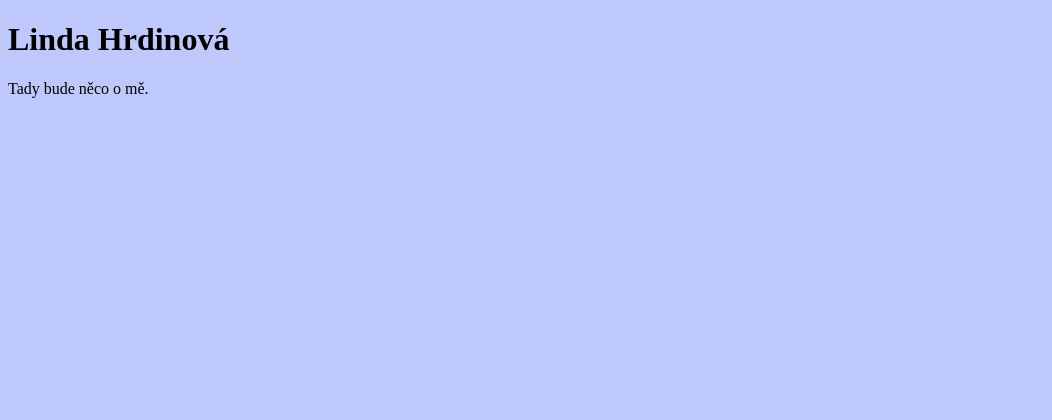
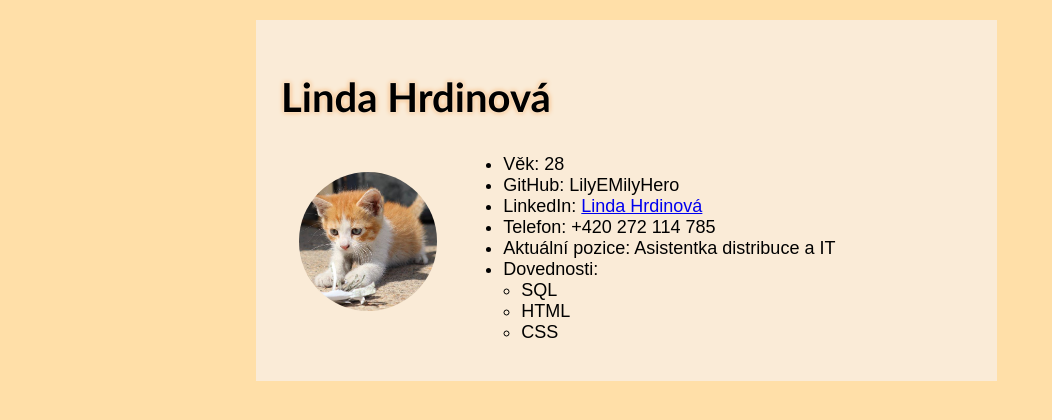
Before and after one commit to LilyEmilyHero/cviceni-vizitka-2023, a plain HTML site: page index.html in a window 1280 px wide. Shown: the whole page, without its empty margins (0-1052 px from the left). Drawn offline with Linux system fonts and the light colour scheme.

Commit message:
upravovánní zíkladního stylu

```diff
--- a/index.html
+++ b/index.html
@@ -7,7 +7,29 @@
     <title>Vizitka</title>
   </head>
   <body>
-    <h1>Linda Hrdinová</h1>
-    Tady bude něco o mě.
+    <section>
+      <h1>Linda Hrdinová</h1>
+      <img class="kote" src="kote.jpg" alt="zrzavé kotě" />
+      <ul>
+        <li>Věk: 28</li>
+        <li>GitHub: LilyEMilyHero</li>
+        <li>
+          LinkedIn:
+          <a href="https://www.linkedin.com/in/linda-hrdinov%C3%A1-693733230/">
+            Linda Hrdinová
+          </a>
+        </li>
+        <li>Telefon: +420 272 114 785</li>
+        <li>Aktuální pozice: Asistentka distribuce a IT</li>
+        <li>
+          Dovednosti:
+          <ul>
+            <li>SQL</li>
+            <li>HTML</li>
+            <li>CSS</li>
+          </ul>
+        </li>
+      </ul>
+    </section>
   </body>
 </html>
--- a/style.css
+++ b/style.css
@@ -1,3 +1,33 @@
 body {
-  background-color: rgb(190, 200, 250);
+  background-color: rgb(255, 223, 168);
+  font-family: sans-serif;
+  margin: 20px 0;
+  padding: 0 20%;
 }
+
+h1 {
+  font-size: 40px;
+  font-family: 'Gill Sans', 'Gill Sans MT', Calibri, 'Trebuchet MS', sans-serif;
+  text-shadow: 0 0 3px #ffffff, 0 0 5px #f69534;
+}
+
+img {
+  border-radius: 50%;
+  float: left;
+  margin: 0 30px 30px 0;
+  width: 20%;
+  padding: 1em
+}
+
+ul {
+  overflow: auto;
+  padding: 0 0 0 1em;
+}
+
+section {
+  width: 90%;
+  background-color: antiquewhite;
+  padding: 20px 25px;
+  overflow: auto;
+  font-size: large
+}
```
Also changed, not shown: kote.jpg (added).
